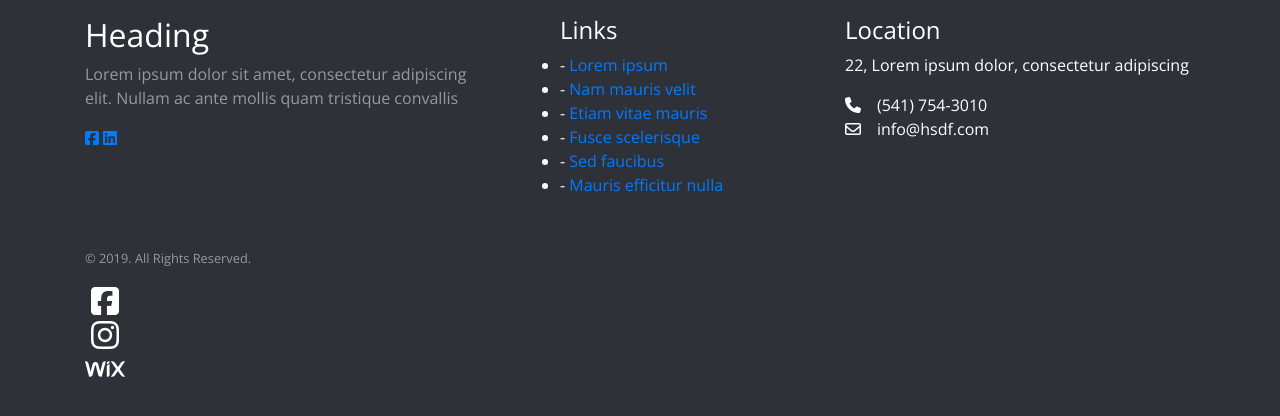
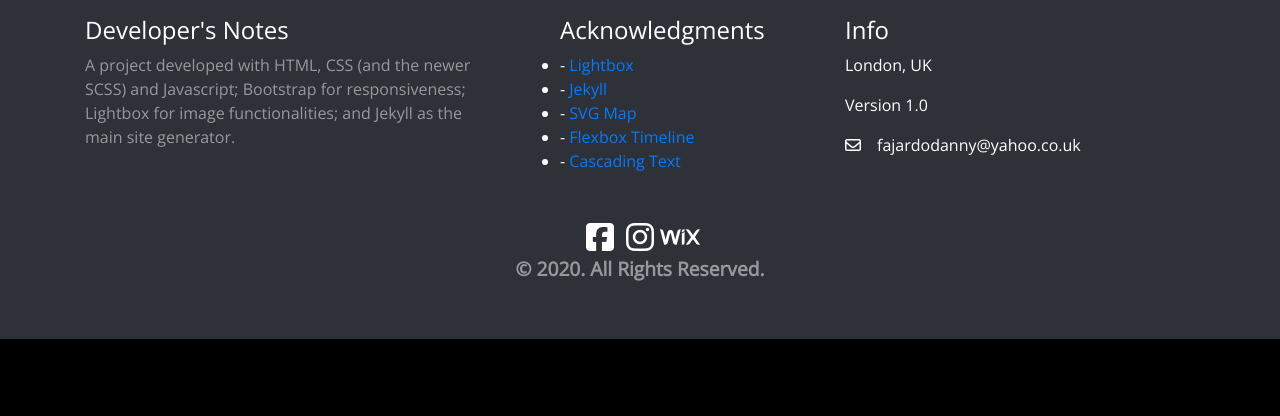
Before and after one commit to fajard01/hammock, a Jekyll site: the page built from index.html, in a window 1280 px wide and 900 px high, scrolled down 2286 px, cut to the strip 473-889 px from the top of the window. Built offline with Jekyll 4.4.1, drawn with Linux system fonts in a browser that asks for light colours; cached includes are drawn as plain includes; nearby versions of some CDN libraries; some web fonts are replaced; after the commit the page ends 3098 px from its top, so only the background shows below that.

```diff
--- a/_includes/landingfooter.html
+++ b/_includes/landingfooter.html
@@ -4,34 +4,28 @@
   <div class="container">
     <div class="row">
       <div class="col-lg-5 col-xs-12 about-company">
-        <h3>Heading</h3>
-        <p class="pr-5 text-white-50">Lorem ipsum dolor sit amet, consectetur adipiscing elit. Nullam ac ante mollis quam tristique convallis </p>
-        <p><a href="#"><i class="fa fa-facebook-square mr-1"></i></a><a href="#"><i class="fa fa-linkedin-square"></i></a></p>
+        <h4>Developer's Notes</h4>
+        <p class="pr-5 text-white-50">A project developed with HTML, CSS (and the newer SCSS) and Javascript; Bootstrap for responsiveness; Lightbox for image functionalities; and Jekyll as the main site generator. </p>
+        <!-- <p><a href="#"><i class="fa fa-facebook-square mr-1"></i></a><a href="#"><i class="fa fa-linkedin-square"></i></a></p> -->
       </div>
       <div class="col-lg-3 col-xs-12 links">
-        <h4 class="mt-lg-0 mt-sm-3">Links</h4>
+        <h4 class="mt-lg-0 mt-sm-3">Acknowledgments</h4>
         <ul class="m-0 p-0">
-          <li>- <a href="#">Lorem ipsum</a></li>
-          <li>- <a href="#">Nam mauris velit</a></li>
-          <li>- <a href="#">Etiam vitae mauris</a></li>
-          <li>- <a href="#">Fusce scelerisque</a></li>
-          <li>- <a href="#">Sed faucibus</a></li>
-          <li>- <a href="#">Mauris efficitur nulla</a></li>
+          <li>- <a href="https://lokeshdhakar.com/projects/lightbox2/">Lightbox</a></li>
+          <li>- <a href="https://jekyllrb.com/">Jekyll</a></li>
+          <li>- <a href="https://mapsvg.com/maps">SVG Map</a></li>
+          <li>- <a href="https://codepen.io/paulhbarker/pen/apvGdv">Flexbox Timeline</a></li>
+          <li>- <a href="https://codepen.io/jh3y/pen/wJMPYQ">Cascading Text</a></li>
         </ul>
       </div>
       <div class="col-lg-4 col-xs-12 location">
-        <h4 class="mt-lg-0 mt-sm-4">Location</h4>
-        <p>22, Lorem ipsum dolor, consectetur adipiscing</p>
-        <p class="mb-0"><i class="fa fa-phone mr-3"></i>(541) 754-3010</p>
-        <p><i class="fa fa-envelope-o mr-3"></i>info@hsdf.com</p>
+        <h4 class="mt-lg-0 mt-sm-4">Info</h4>
+        <p>London, UK</p>
+        <p>Version 1.0</p>
+        <p><i class="fa fa-envelope-o mr-3"></i>fajardodanny@yahoo.co.uk</p>
       </div>
     </div>
-    <div class="row mt-5">
-      <div class="col copyright">
-        <p class=""><small class="text-white-50">© 2019. All Rights Reserved.</small></p>
-      </div>
-    </div>
-
+    <div class="row mt-5 foot">
       <ul class="navbar-nav nav-flex-icons navbar-right">
         <li class="nav-item">
           <i class="fab fa-facebook-square fa-2x fa-fw" onclick="location.href='https://www.facebook.com/profile.php?id=100006911674580'"></i>
@@ -43,5 +37,9 @@
           <i class="fab fa-wix fa-2x fa-fw" onclick="location.href='https://mereidafajardo.wixsite.com/portfolio/'"></i>
         </li>
       </ul>
+      <div class="copyright">
+        <p class="copyright-text text-white-50">© 2020. All Rights Reserved.</p>
       </div>
     </div>
+  </div>
+</div>
--- /dev/null
+++ b/_sass/footer.scss
@@ -0,0 +1,18 @@
+.footer-section {
+  .foot {
+    align-items: center;
+    display: flex;
+    flex-direction: column;
+    justify-content: center;
+
+    .navbar-nav {
+      display: flex;
+      flex-direction: row;
+    }
+
+    .copyright-text {
+      font-size: 1.2rem;
+      font-weight: 600;
+    }
+  }
+}
--- a/assets/css/styles.scss
+++ b/assets/css/styles.scss
@@ -11,3 +11,4 @@ $baseurl: "{{ site.baseurl }}";
 @import 'map';
 @import 'time';
 @import 'out';
+@import 'footer'
```
Lines whose indentation alone changed are shown as unchanged.
